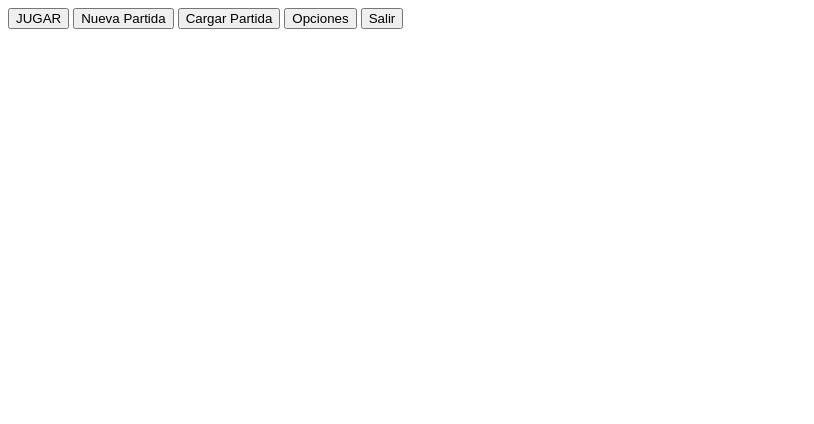
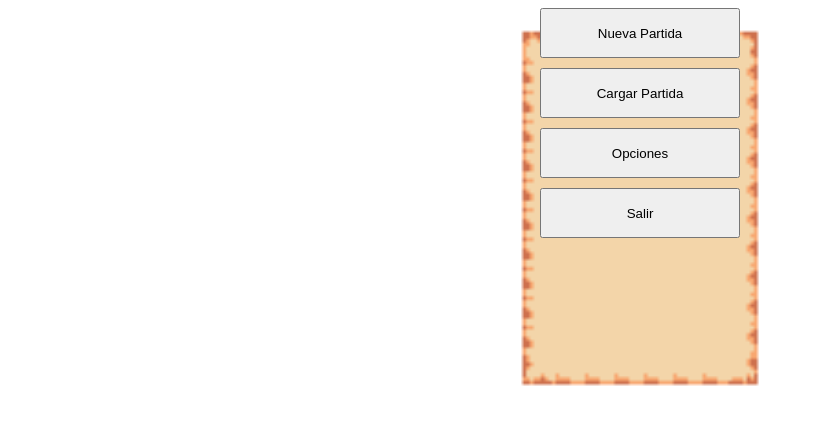
Before and after one commit to UdG-a-Mimir/ProjecteJocEnEquip, a plain HTML site: page index.html in a window 1280 px wide. Shown: the whole page, without its empty margins (0-814 px from the left). Drawn offline with nearby package versions, Linux system fonts and the light colour scheme.

Commit message:
estil al menu

```diff
--- a/CSS/main.css
+++ b/CSS/main.css
@@ -1,4 +1,22 @@
+button{
+    width: 200px;
+    height: 50px;
+    margin-left: 25px;
+	margin-bottom: 10px;
+}
 #game_area{
     text-align: center;
     margin-top: 60px;
 }
+#menu_background{
+    background-image: url("../ASSETS/background_menu.png");
+    background-size: 500px;
+    background-repeat: no-repeat;
+    background-position-x: center;
+    background-position-y: center;
+    display:block;
+	margin-left: auto;
+	margin-right: auto;
+	width: 250px;
+	height: 400px;
+}
--- a/index.html
+++ b/index.html
@@ -3,17 +3,13 @@
     <head>
         <!-- Referencia Hoja de estilos -->
         <link rel="stylesheet" href="./CSS/main.css">
-
         <!-- Referencia JS -->
         <script src="./JS/loader.js"></script>
         <script src="./JS/menu_controller.js"></script>
     </head>
     <body>
-
-        <!--Boton de pruevas-->
-        <button onclick="jugar()">JUGAR</button>
-
-
+        <!--Boton de pruebas-->
+        <div id="menu_background">
             <button onclick="jugar()">
                 Nueva Partida
             </button>
@@ -26,6 +22,7 @@
             <button onclick="salir()">
                 Salir
             </button>
-
+        </div>
     </body>
+    <script src="https://cdn.jsdelivr.net/npm/vue@2.6.14"></script>
 </html>
```
Also changed, not shown: ASSETS/background_menu.png (added). Lines whose indentation alone changed are shown as unchanged.
